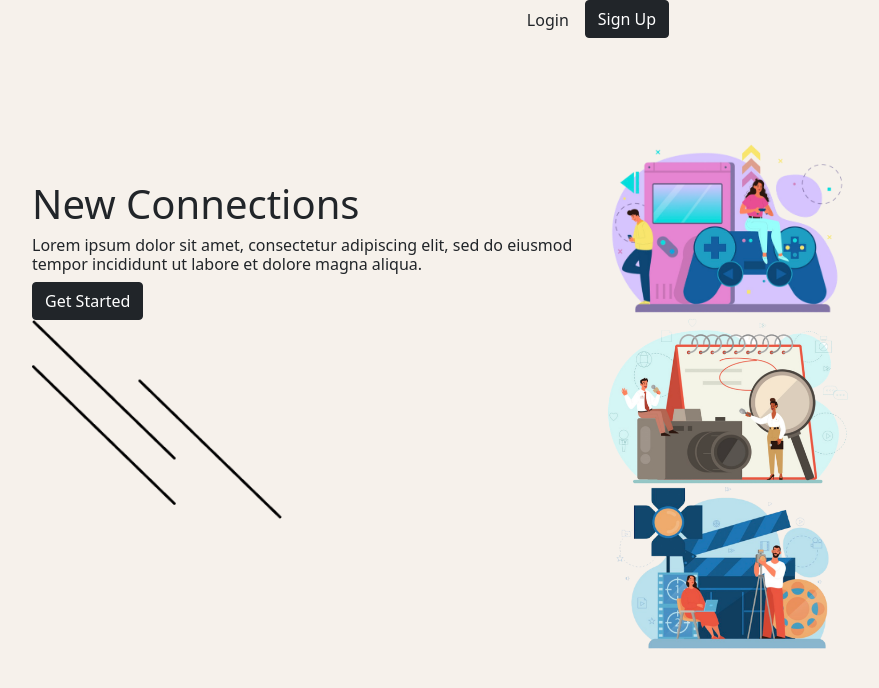
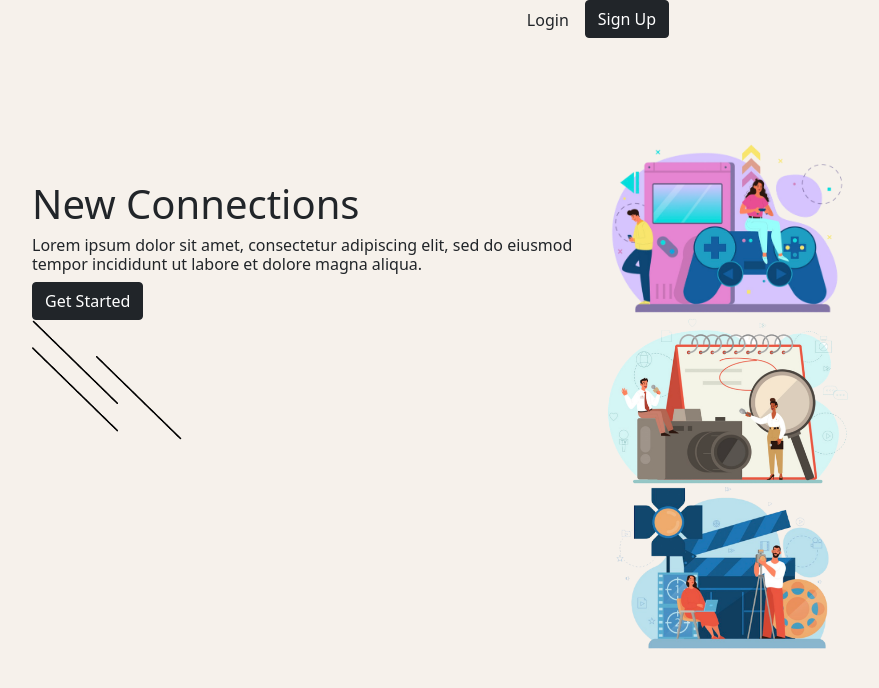
Before and after one commit to ACS-ABC/New-Connections, a Flask app: page / in a window 1280 px wide. Shown: the top 688 px of the page, without its empty margins (50-929 px from the left). Run offline with Flask 2, Linux system fonts and the light colour scheme; some libraries are stand-ins or nearby versions.

```diff
--- a/FlaskApp/templates/landing_page.html
+++ b/FlaskApp/templates/landing_page.html
@@ -15,7 +15,7 @@
       <button class="btn btn-dark">Get Started</button>
 
       <div class="imagestart grid-cell" classname="Lines" >
-        <img src="{{url_for('static', filename='IMAGES/lines.png')}}" class="rounded float-left" alt="Journal" style="max-width: 250px; max-height: 250px">
+        <img src="{{url_for('static', filename='IMAGES/lines.png')}}" class="rounded float-left" alt="Journal" style="max-width: 150px; max-height: 150px">
       </div>
     </div>
 
```
